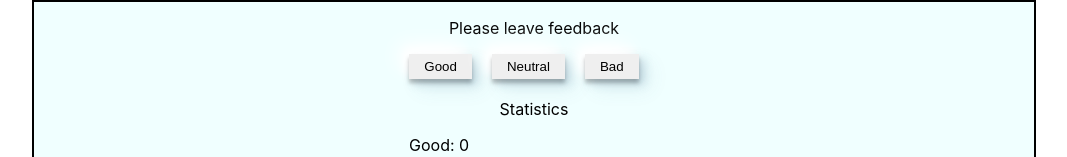
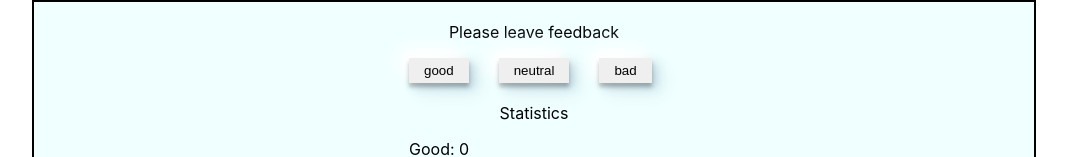
Before and after one commit to beligrous/goit-react-hw-02-feedback, a React (Create React App) app: page / in a window 1280 px wide. Shown: the top 157 px of the page, without its empty margins (106-1173 px from the left). Built offline with nearby package versions, Linux system fonts and the light colour scheme.

Commit message:
add refact as 4 step

```diff
--- a/src/components/Feedback/Feedback.jsx
+++ b/src/components/Feedback/Feedback.jsx
@@ -1,6 +1,7 @@
 import { Component } from 'react';
-import { Button, Container } from './feedback.styled';
+import { Container } from './feedback.styled';
 import Statistics from 'components/Statstics/Statistics';
+import FeedbackOptions from 'components/FeedbackOptions/FeedbackOptions';
 
 export default class Feedback extends Component {
   state = {
@@ -9,16 +10,10 @@ export default class Feedback extends Component {
     bad: 0,
   };
 
-  handleGoodClick = () => {
-    this.setState(prevState => ({ good: prevState.good + 1 }));
-  };
-
-  handleNeutralClick = () => {
-    this.setState(prevState => ({ neutral: prevState.neutral + 1 }));
-  };
-
-  handleBadClick = () => {
-    this.setState(prevState => ({ bad: prevState.bad + 1 }));
+  handleClick = name => {
+    this.setState(prevState => {
+      return { [name]: prevState[name] + 1 };
+    });
   };
 
   countPositiveFeedbackPercentage() {
@@ -43,17 +38,17 @@ export default class Feedback extends Component {
     const { good, neutral, bad } = this.state;
     return (
       <Container>
-        <p>Please leave feedback</p>
-        <Button onClick={this.handleGoodClick}>Good</Button>
-        <Button onClick={this.handleNeutralClick}>Neutral</Button>
-        <Button onClick={this.handleBadClick}>Bad</Button>
+        <FeedbackOptions
+          options={this.state}
+          onLeaveFeedback={this.handleClick}
+        />
         <Statistics
           good={good}
           neutral={neutral}
           bad={bad}
           total={this.countTotalFeedback()}
           positivePercentage={this.countPositiveFeedbackPercentage()}
-        ></Statistics>
+        />
       </Container>
     );
   }
--- a/src/components/Feedback/feedback.styled.jsx
+++ b/src/components/Feedback/feedback.styled.jsx
@@ -1,17 +1,4 @@
 import styled from '@emotion/styled';
-
-export const Button = styled.button`
-  padding: 5px 15px;
-  margin-right: 20px;
-  border: none;
-  cursor: pointer;
-  box-shadow: 0px 4px 4px rgba(0, 0, 0, 0.25), -10px -10px 20px #ffffff,
-    10px 10px 20px rgba(72, 121, 150, 0.1),
-    5px 5px 10px rgba(72, 121, 150, 0.25), -5px -5px 10px #ffffff;
-  &:last-child {
-    margin-right: 0;
-  }
-`;
 
 export const Container = styled.div`
   width: 1000px;
--- /dev/null
+++ b/src/components/FeedbackOptions/Buttons.jsx
@@ -0,0 +1,17 @@
+import { Button, Container } from './buttons.styled';
+
+function Buttons({ options, onLeaveFeedback }) {
+  const items = Object.keys(options);
+
+  return (
+    <Container>
+      {items.map(item => (
+        <li key={item}>
+          <Button onClick={() => onLeaveFeedback(item)}>{item}</Button>
+        </li>
+      ))}
+    </Container>
+  );
+}
+
+export default Buttons;
--- /dev/null
+++ b/src/components/FeedbackOptions/FeedbackOptions.jsx
@@ -0,0 +1,13 @@
+import { Container } from './feedbackOptions.styled';
+import Buttons from './Buttons';
+
+function FeedbackOptions({ options, onLeaveFeedback }) {
+  return (
+    <Container>
+      <p>Please leave feedback</p>
+      <Buttons options={options} onLeaveFeedback={onLeaveFeedback} />
+    </Container>
+  );
+}
+
+export default FeedbackOptions;
--- /dev/null
+++ b/src/components/FeedbackOptions/buttons.styled.jsx
@@ -0,0 +1,21 @@
+import styled from '@emotion/styled';
+
+export const Button = styled.button`
+  padding: 5px 15px;
+  margin-right: 20px;
+  border: none;
+  cursor: pointer;
+  box-shadow: 0px 4px 4px rgba(0, 0, 0, 0.25), -10px -10px 20px #ffffff,
+    10px 10px 20px rgba(72, 121, 150, 0.1),
+    5px 5px 10px rgba(72, 121, 150, 0.25), -5px -5px 10px #ffffff;
+  &:last-child {
+    margin-right: 0;
+  }
+`;
+
+export const Container = styled.ul`
+  display: flex;
+  gap: 30px;
+  padding: 0;
+  list-style: none;
+`;
--- /dev/null
+++ b/src/components/FeedbackOptions/feedbackOptions.styled.jsx
@@ -0,0 +1,6 @@
+import styled from '@emotion/styled';
+
+export const Container = styled.div`
+  width: 250px;
+  margin: 20px auto;
+`;
--- a/src/components/Statstics/Statistics.jsx
+++ b/src/components/Statstics/Statistics.jsx
@@ -1,4 +1,3 @@
-import React from 'react';
 import { Item, Container, List } from './statistics.styled';
 
 function Statistics({ good, neutral, bad, total, positivePercentage }) {
```
